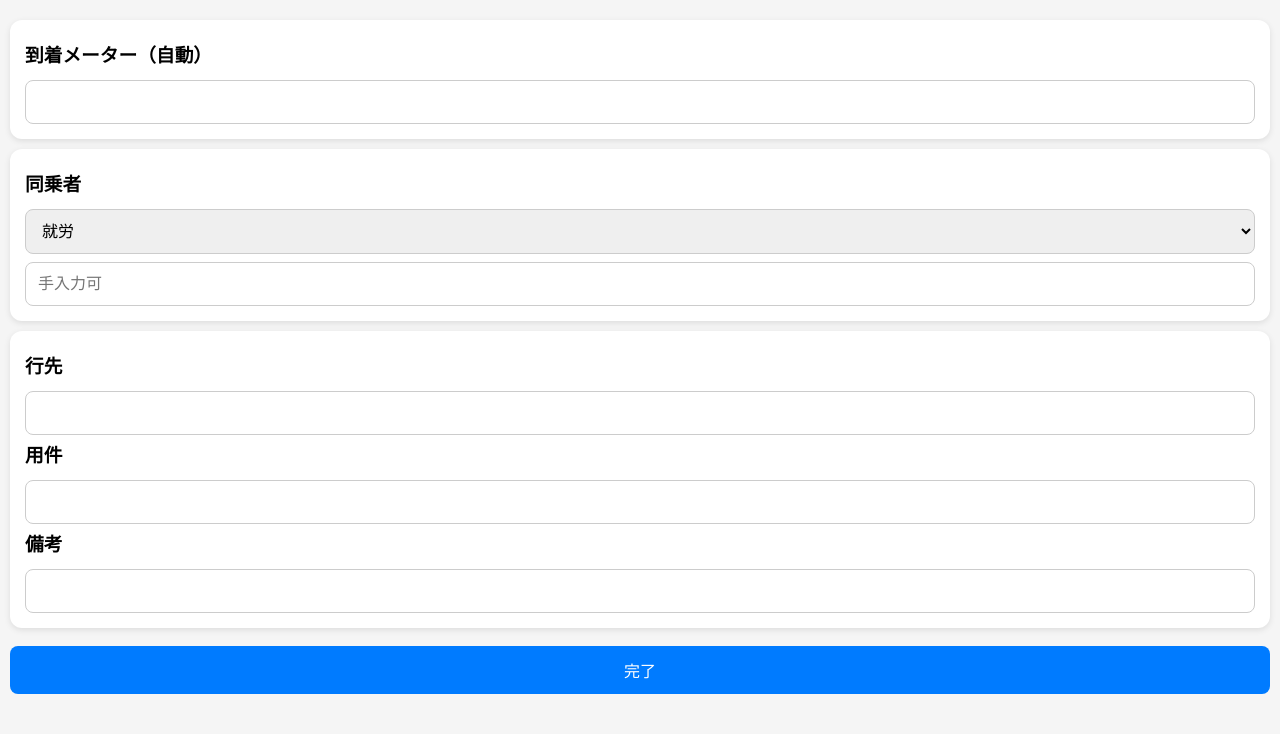
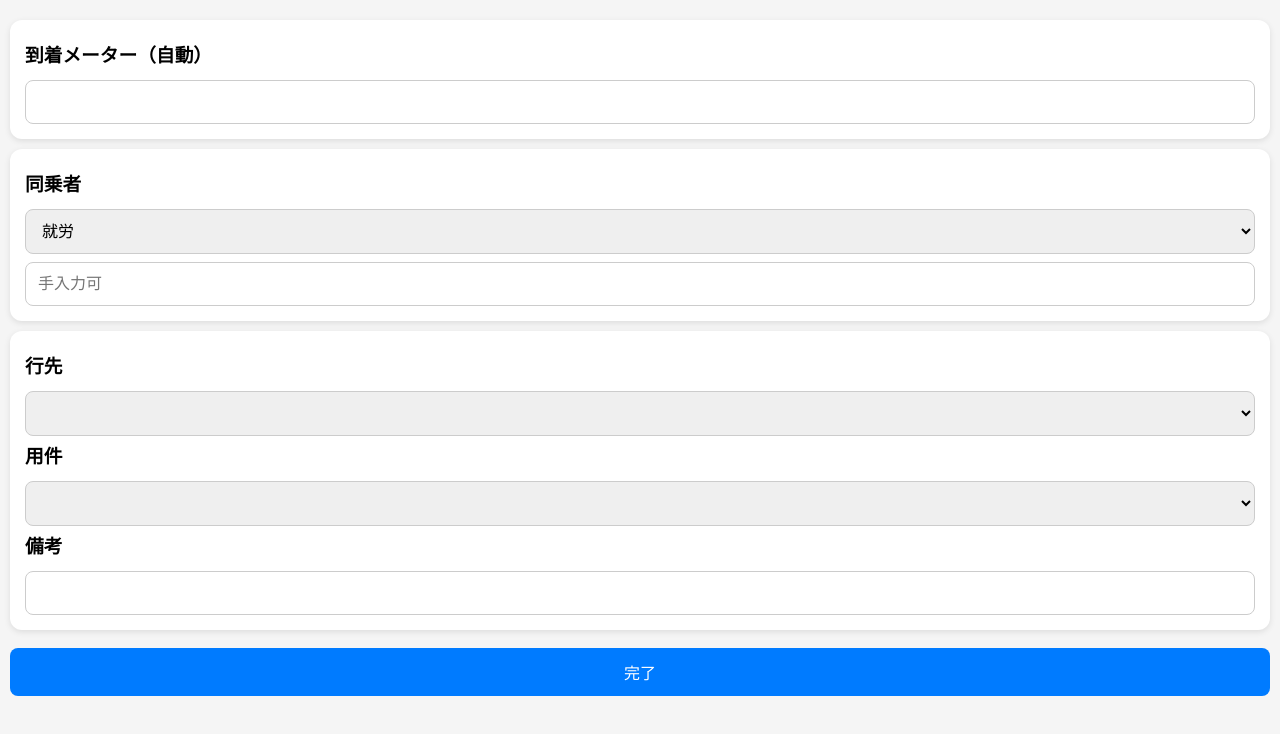
Before and after one commit to ddspoonman-hash/sp-vehicle-system, a plain HTML site: page driver_arrival.html in a window 1280 px wide. Drawn offline with Linux system fonts and the light colour scheme; no server answers; sample sign-in values are in the browser's storage.

Commit message:
Update driver_arrival.html

```diff
--- a/driver_arrival.html
+++ b/driver_arrival.html
@@ -74,12 +74,16 @@ margin-bottom:10px;
 
 <div class="card">
 <h3>行先</h3>
-<input list="destList" id="destination">
-<datalist id="destList"></datalist>
+
+<select id="destination" onchange="checkDestination()"></select>
+
+<input id="destinationOther" placeholder="その他入力" style="display:none;">
 
 <h3>用件</h3>
-<input list="purposeList" id="purpose">
-<datalist id="purposeList">
+
+<select id="purpose" onchange="checkPurpose()"></select>
+
+<input id="purposeOther" placeholder="その他入力" style="display:none;">
 
 </datalist>
 
```
